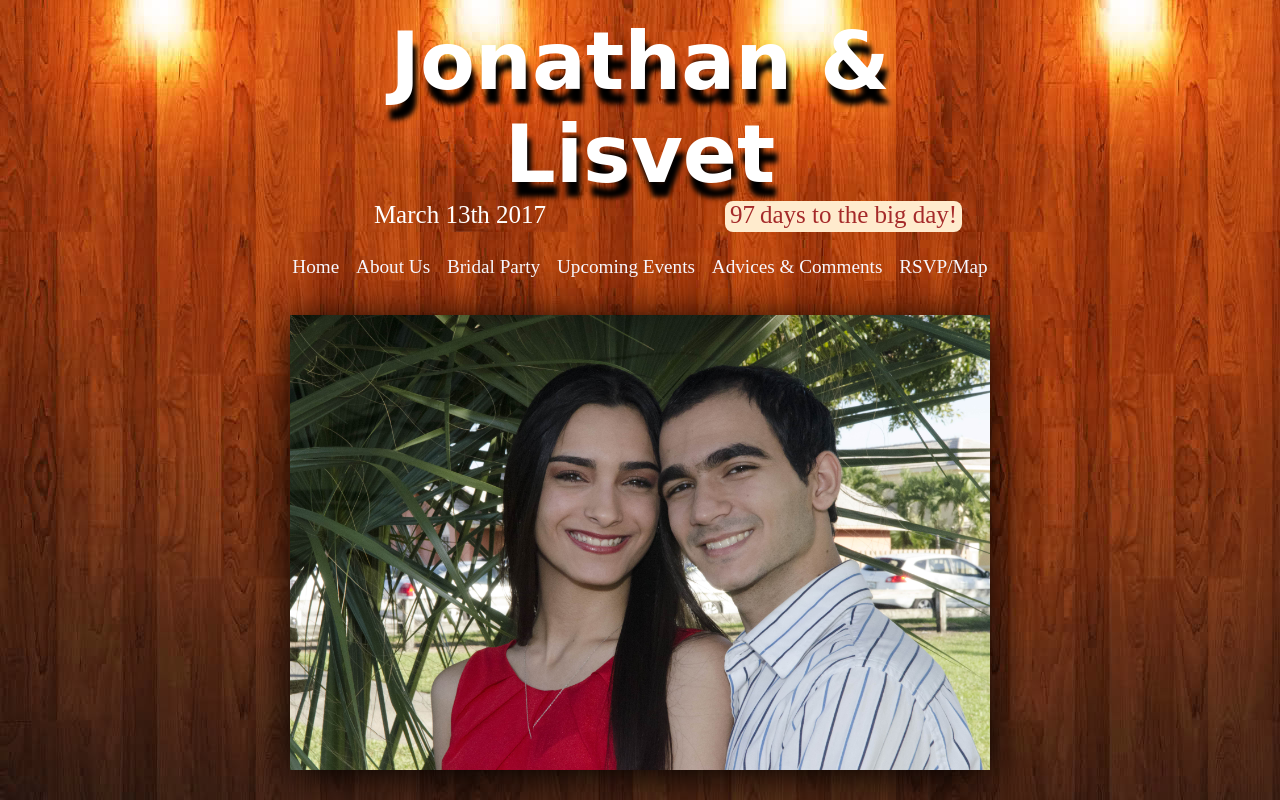
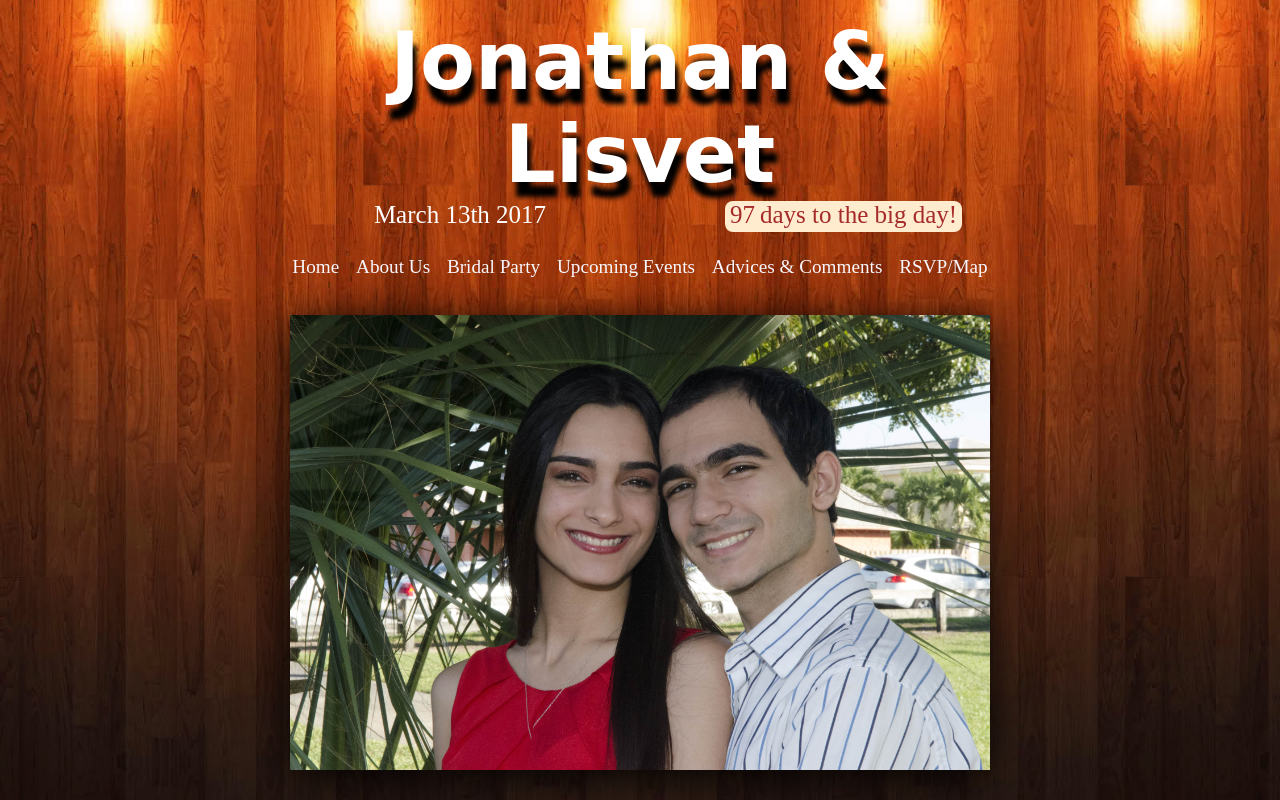
Before and after one commit to jonathanblancor/jonathanblancor.github.io, a PHP site: page /wedding/index.html in a window 1280 px wide. Run offline with PHP 8.4, Linux system fonts and the light colour scheme; some libraries are stand-ins or nearby versions.

Commit message:
Add files via upload

```diff
--- a/wedding/css/style.css
+++ b/wedding/css/style.css
@@ -14,7 +14,7 @@ body {
 	margin: 0 auto;
 	background-image: url("../images/background.jpg");
 	/*background-size: cover;*/
-	/*background-size: 100% 100%;*/
+	background-size: 100% 100%;
 	height: 100%;
 	background-attachment: fixed;
 }
```
